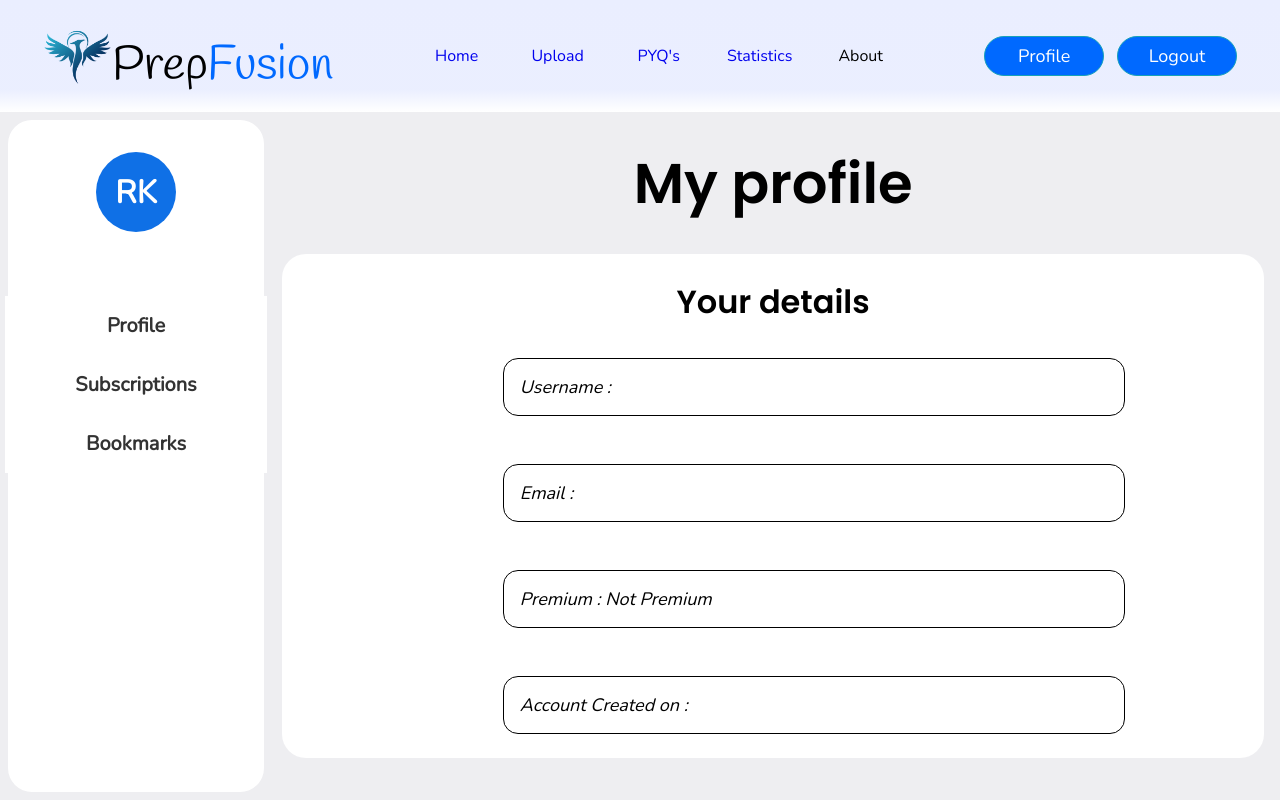
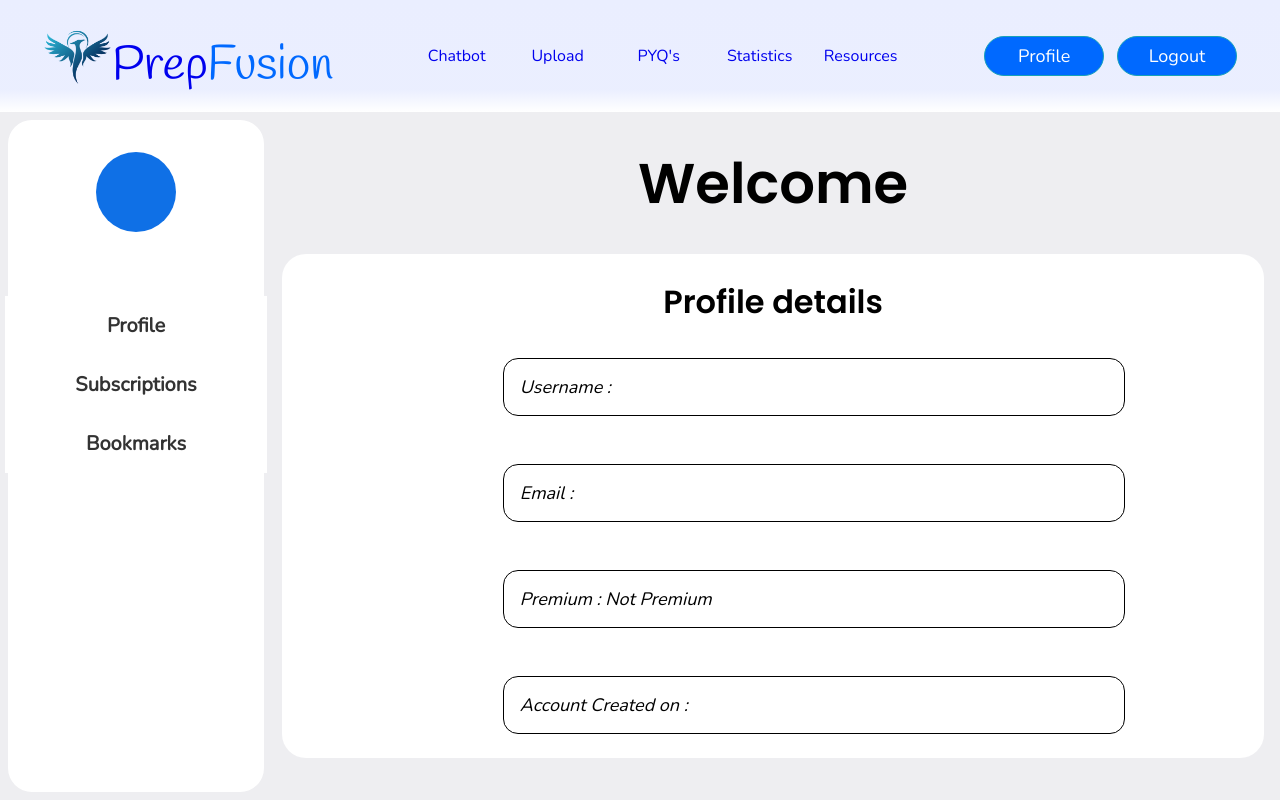
Before and after one commit to DarshilMarathe/PrepFusion, a React (Create React App) app in the folder prepfusion/: page /user in a window 1280 px wide. Shown: the top 800 px of the page. Built offline with nearby package versions, Linux system fonts and the light colour scheme; no server answers; sample sign-in values are in the browser's storage.

Commit message:
Chatbot Redirecting Adjustments

```diff
--- a/prepfusion/src/components/navbar/Navbar.js
+++ b/prepfusion/src/components/navbar/Navbar.js
@@ -12,19 +12,68 @@ export default function Navbar() {
     navigate("/");
   }
 
+  const chatbotclick =()=>{
+    if(!localStorage.getItem("token")){
+      alert("Login to continue")
+      navigate('/login')
+    }
+    else{
+      userDetailspremium();
+      }
+  }
+
+  const userDetailspremium=async ()=>{
+    const response = await fetch(`http://localhost:5000/auth/getuser`, {
+        method: "POST",
+        headers: {
+          "Content-Type": "application/json",
+          "auth-token" : localStorage.getItem("token")
+        },
+      });
+      let json =  await response.json();
+      console.log(json);
+      if(json.success){
+          const ispremium = json.user.isPremium;
+          if(ispremium){
+            //redirect to chatbot
+            window.location.href = '';
+          }
+          else{
+            alert("Not a premium user. Get Premium for accessing statistics")
+            navigate('/getPrepPro');
+          }
+      }
+      else{
+        alert("Invalid Credentials")
+        navigate('/');
+      }
+}
+
+
+
 
   return (
     <div  className="navbar">
+      <Link to="/" className="navbar-no-underline">
         <div className="logo">
           <img src={logo} alt="Company Logo" />
           <span>
             Prep<span id="fusion">Fusion</span>
           </span>
         </div>
+      </Link>
       <ul>
+
+        {!localStorage.getItem("token") &&
         <li>
         <Link to="/" className="navbar-no-underline">
           Home
+        </Link>
+      </li>
+        }
+        <li>
+          <Link to="/" className="navbar-no-underline" onClick={chatbotclick}>
+            Chatbot
           </Link>
         </li>
         <li>
@@ -42,7 +91,11 @@ export default function Navbar() {
             Statistics
           </Link>
         </li>
-        <li>About</li>
+        <li>
+          <Link to="/resources" className="navbar-no-underline">
+            Resources
+          </Link>
+        </li>
       </ul>
 
       {!localStorage.getItem('token') ?
--- a/prepfusion/src/pages/UserDashboard/UserDashboard.js
+++ b/prepfusion/src/pages/UserDashboard/UserDashboard.js
@@ -70,7 +70,7 @@ export default function UserDashboard() {
   return (
     <div className="db-main">
         <div className="db-left-div">
-          <div className="db-profile-pic">RK</div>
+          <div className="db-profile-pic">{userData.name.substring(0,1)}</div>
           <p>{userData.name}</p>
           <div className="db-tabs">
             <a className="db-tab db-tab-active" href="#">
@@ -87,9 +87,9 @@ export default function UserDashboard() {
         <div className="db-dummy" />
         <div className="db-right-div">
           <div className="db-profile" id="profile-section">
-            <p className="db-section-heading">My profile</p>
+            <p className="db-section-heading">Welcome {userData.name}</p>
             <div className="db-details">
-              <p className="db-details-subheading">Your details</p>
+              <p className="db-details-subheading">Profile details</p>
               <div>
                 <div className="db-username"> Username : {userData.name} </div>
                 <div className="db-username"> Email    : {userData.email}</div>
```
Lines whose indentation alone changed are shown as unchanged.
